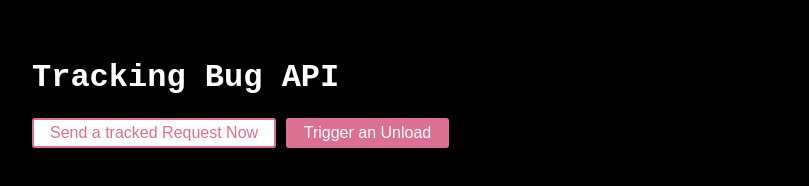
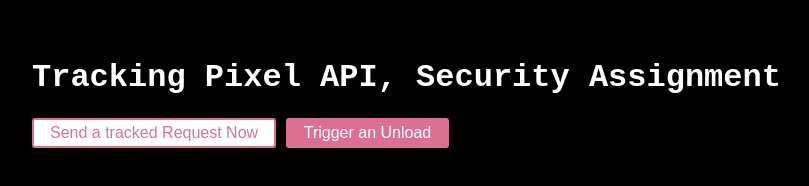
Before and after one commit to yahiasaqer/Security-assignment-2, a website: page public/index.html in a window 1280 px wide. Shown: the whole page, without its empty margins (6-815 px from the left). Drawn offline with Linux system fonts and the light colour scheme.

Commit message:
Update index.html

```diff
--- a/public/index.html
+++ b/public/index.html
@@ -8,7 +8,7 @@
 
     <body>
         <div class="container">
-            <h1>Tracking Bug API</h1>
+            <h1>Tracking Pixel API, Security Assignment</h1>
             <form method="get">
                 <input type="button" value="Send a tracked Request Now" class="btn" onclick="sendAnalytics('Sending an ad-hoc call')"/>
                 <input type="submit" value="Trigger an Unload" class="btn primary"/>
```
